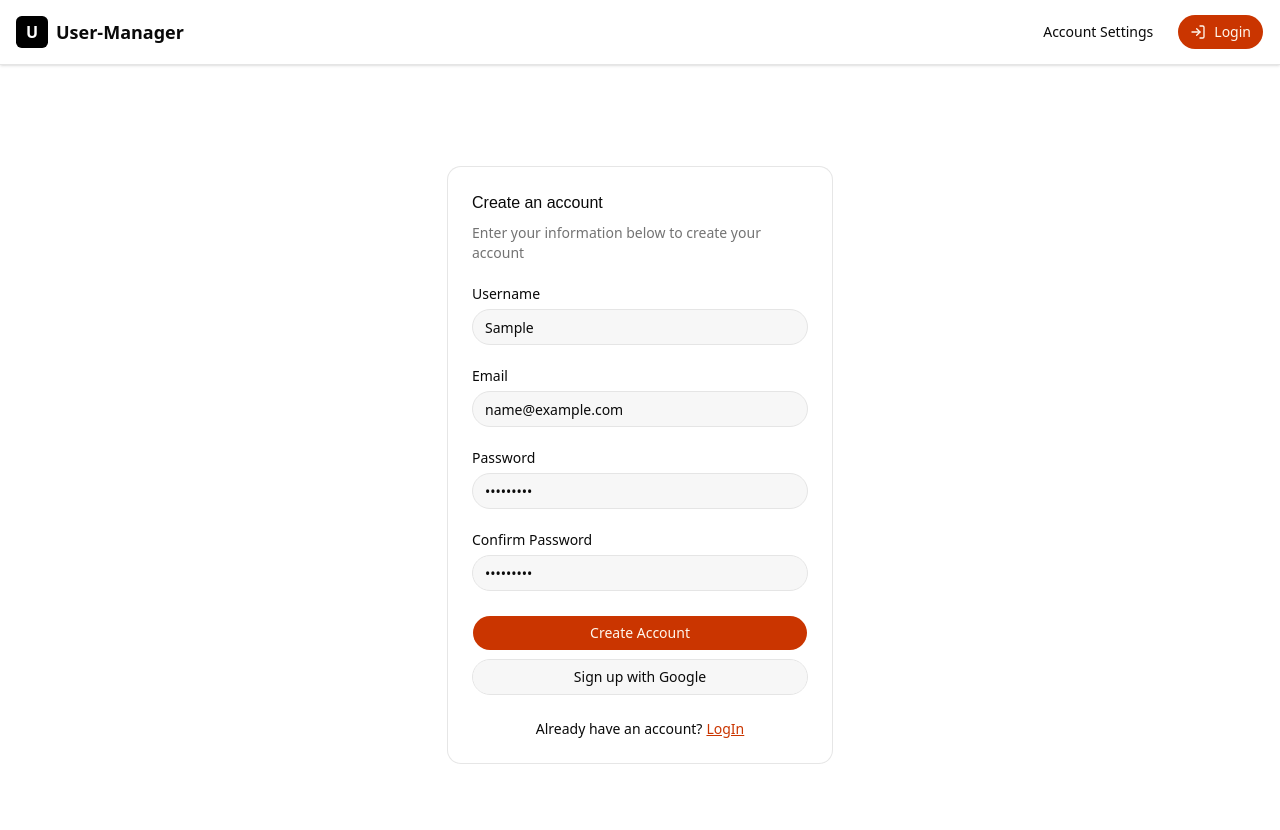
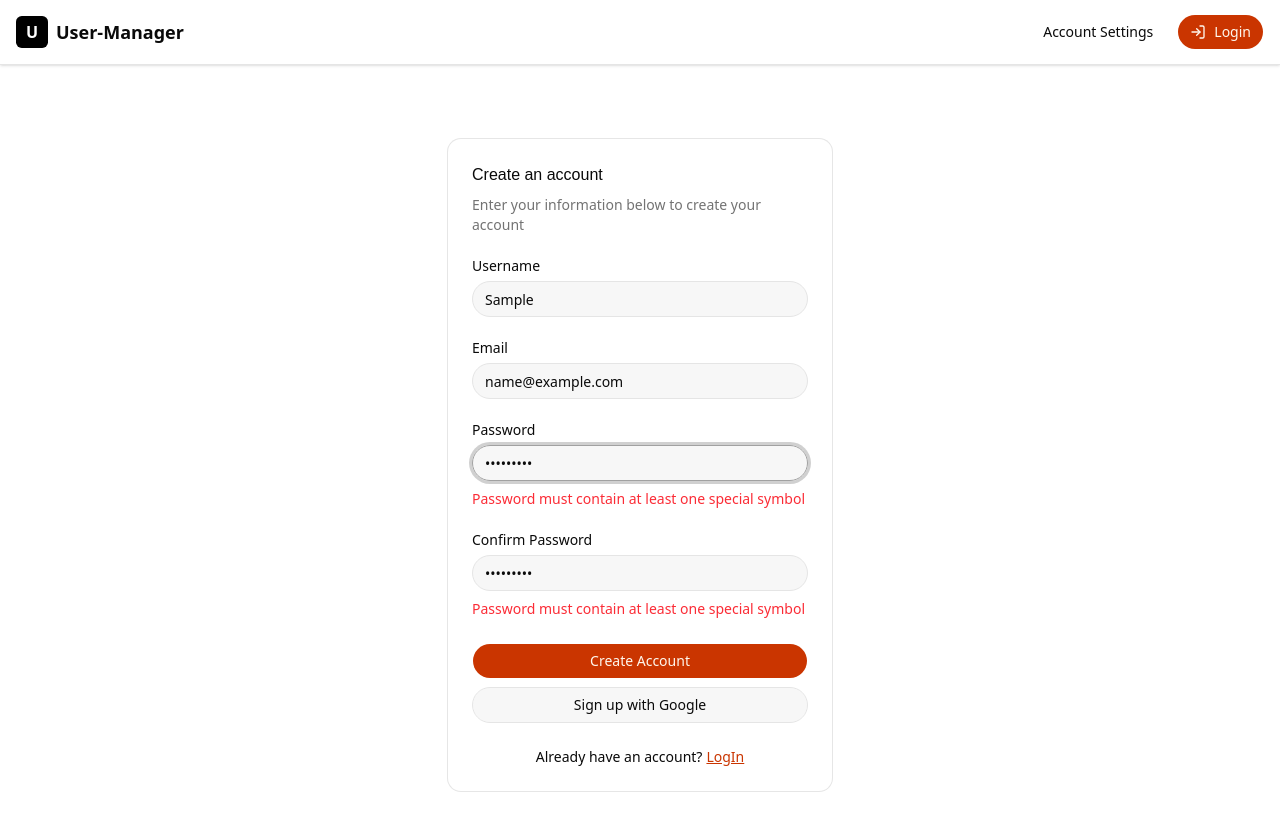
Before and after one commit to Dinil-Denny/UserManagementApp, a React (Vite) app in the folder client/: page /register in a window 1280 px wide. Both pictures are taken after typing "Sample", "name@example.com", "Sample123", "Sample123" into the empty fields and a click on the button "Create Account". Shown: the top 830 px of the page. Built offline with nearby package versions, Linux system fonts and the light colour scheme; no server answers.

Commit message:
register form zod validation, custom hook api connection done

```diff
--- a/client/src/pages/user/userLogin.tsx
+++ b/client/src/pages/user/userLogin.tsx
@@ -1,6 +1,6 @@
 import { useForm } from "react-hook-form";
 import { zodResolver } from "@hookform/resolvers/zod";
-import { data, Link } from "react-router-dom";
+import { Link } from "react-router-dom";
 import { useAuth } from "@hooks/useAuth";
 import { loginUserSchema, LoginUserInput } from "../../schemas/authSchema";
 
--- a/client/src/pages/user/userRegister.tsx
+++ b/client/src/pages/user/userRegister.tsx
@@ -1,3 +1,11 @@
+import { useForm } from "react-hook-form";
+import { zodResolver } from "@hookform/resolvers/zod";
+import { useAuth } from "@hooks/useAuth";
+import {
+  registerUserSchema,
+  RegisterUserInput,
+} from "../../schemas/authSchema";
+
 import { Button } from "@components/ui/button";
 import {
   Card,
@@ -13,6 +21,21 @@ import { Label } from "@components/ui/label";
 import { Link } from "react-router-dom";
 
 const UserRegister = () => {
+  //importing register logic from custom useAuth hook
+  const { handleRegister } = useAuth();
+  //React hook form setup with zod resolver
+  const {
+    register,
+    handleSubmit,
+    formState: { errors },
+  } = useForm<RegisterUserInput>({
+    resolver: zodResolver(registerUserSchema),
+  });
+
+  const onSubmit = (data: RegisterUserInput) => {
+    handleRegister(data);
+  };
+
   return (
     <div className="h-screen flex items-center justify-center">
       <Card className="w-full max-w-sm">
@@ -23,7 +46,7 @@ const UserRegister = () => {
           </CardDescription>
         </CardHeader>
         <CardContent>
-          <form>
+          <form onSubmit={handleSubmit(onSubmit)} id="register-form">
             <div className="flex flex-col gap-6">
               <div className="grid gap-2">
                 <Label htmlFor="email">Username</Label>
@@ -32,7 +55,13 @@ const UserRegister = () => {
                   type="text"
                   placeholder="enter username"
                   required
+                  {...register("username")}
                 />
+                {errors.username && (
+                  <p className="text-sm text-red-500">
+                    {errors.username.message}
+                  </p>
+                )}
               </div>
               <div className="grid gap-2">
                 <Label htmlFor="email">Email</Label>
@@ -41,28 +70,60 @@ const UserRegister = () => {
                   type="email"
                   placeholder="m@example.com"
                   required
+                  {...register("email")}
                 />
+                {errors.email && (
+                  <p className="text-sm text-red-500">{errors.email.message}</p>
+                )}
               </div>
               <div className="grid gap-2">
                 <div className="flex items-center">
                   <Label htmlFor="password">Password</Label>
                 </div>
-                <Input id="password" type="password" required />
+                <Input
+                  id="password"
+                  type="password"
+                  required
+                  {...register("password")}
+                />
+                {errors.password && (
+                  <p className="text-sm text-red-500">
+                    {errors.password.message}
+                  </p>
+                )}
               </div>
               <div className="grid gap-2">
                 <div className="flex items-center">
                   <Label htmlFor="password">Confirm Password</Label>
                 </div>
-                <Input id="confirmPassword" type="password" required />
+                <Input
+                  id="confirmPassword"
+                  type="password"
+                  required
+                  {...register("confirmPassword")}
+                />
+                {errors.confirmPassword && (
+                  <p className="text-sm text-red-500">
+                    {errors.confirmPassword.message}
+                  </p>
+                )}
               </div>
             </div>
           </form>
         </CardContent>
         <CardFooter className="flex-col gap-2">
-          <Button type="submit" className="w-full cursor-pointer">
+          <Button
+            type="submit"
+            className="w-full cursor-pointer"
+            form="register-form"
+          >
             Create Account
           </Button>
-          <Button variant="outline" type="button" className="w-full cursor-pointer">
+          <Button
+            variant="outline"
+            type="button"
+            className="w-full cursor-pointer"
+          >
             Sign up with Google
           </Button>
         </CardFooter>
```
